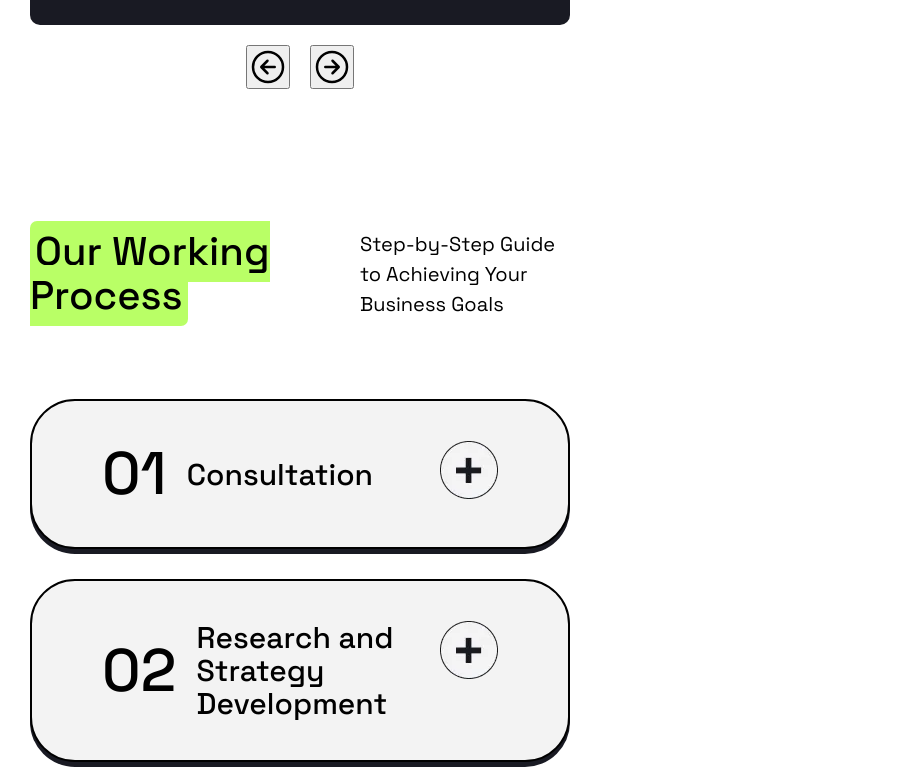
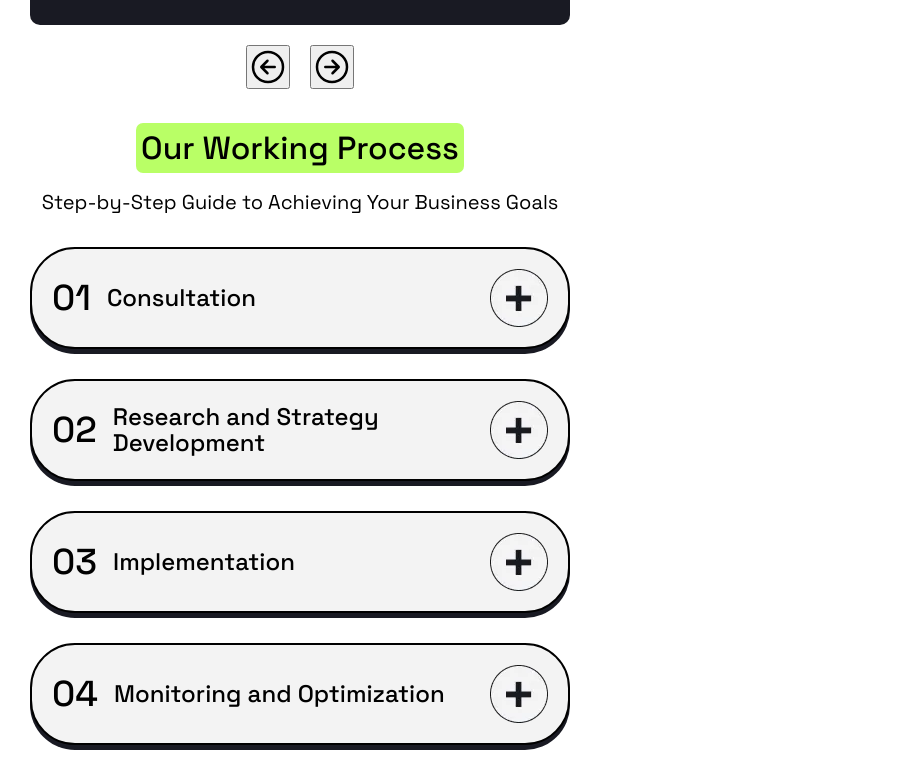
Before and after one commit to pnvshravan/positivus-replica-website, a React (Vite) app: page / in a window 600 px wide. Shown: the part 4340-5113 px from the top of the page, 900 px wide, since content can reach past the window. Built offline with nearby package versions, Linux system fonts and the light colour scheme.

Commit message:
added changes to process section-i2

```diff
--- a/src/components/pages/home/Home.jsx
+++ b/src/components/pages/home/Home.jsx
@@ -15,7 +15,7 @@ export const Home=() =>{
             <Services/>
             <CaseStudy/>
             <Process/>
-            {/* <Team/> */}
+            <Team/>
             {/* <Testimonials/> */}
             <ContactForm/>
         </>
--- a/src/components/pages/home/process-list/process.css
+++ b/src/components/pages/home/process-list/process.css
@@ -64,6 +64,10 @@
 
     justify-content:space-between;
 
+}
+
+.pcc-heading{
+    gap: 1.25rem;
 }
 
 .plus{
@@ -183,6 +187,9 @@ hr{
         align-items: center;
 
     }
+    .pcc-heading{
+        gap: 1rem;
+    }
 
     .process-card-content h1{
         font-size: 1.5rem;
@@ -257,6 +264,10 @@ hr{
 
     }
 
+    .pcc-heading{
+        gap: 1rem;
+    }
+
     .process-card-content h1{
         font-size: 1.5rem;
     }
@@ -275,8 +286,75 @@ hr{
 
 @media screen and (min-width: 24.4375em) and (max-width: 47.9875em) {
 
+    .process-section{
+        margin-top: 2.5rem;
 
+    }
 
+    .processes{
+        display: flex;
+        flex-direction: column;
+    }
+
+    .process-heading{
+        /* display: flex; */
+        flex-direction: column;
+        gap: 1.25rem;
+
+        text-align: center;
+
+    }
+
+    .process-heading h2{
+        font-size: 2rem;
+        line-height: 1.2;
+    }
+
+    .process-heading p{
+        font-size: 1.25rem;
+        width: 100%;
+    }
+
+    .processes{
+        gap: 1.875rem;
+    }
+
+    .process-card{
+        padding: 1.25rem 1.25rem 0.625rem;
+
+    }
+    .process-card-content{
+        align-items: center;
+
+    }
+    .pcc-heading{
+        gap: 1rem;
+    }
+
+    .process-card-content h1{
+        font-size: 2.25rem;
+    }
+
+    .process-card-content h3{
+        font-size: 1.5rem;
+    }
+
+    .desc{
+        margin-top: 0.625rem;
+        font-size: calc(1.25rem - 10%);
+    }
 
 
 }
+
+
+/*----------Additional queries------------------------------------*/
+
+@media screen and (min-width: 48em) and (max-width: 50.175em) {
+
+    .process-heading{
+        display: flex;
+        flex-direction: column;
+    }
+
+}
--- a/src/components/pages/home/process-list/process.jsx
+++ b/src/components/pages/home/process-list/process.jsx
@@ -54,7 +54,7 @@ const Process = () => {
                             key={index}
                         >
                             <div className='process-card-content'>
-                                <div style={{ display: 'inline-flex', alignItems: 'center', gap: '1.25rem' }}>
+                                <div style={{ display: 'inline-flex', alignItems: 'center'}} className='pcc-heading'>
                                     <h1 className='font-h1'>{`0${index + 1}`}</h1>
                                     <h3 className='font-h3'>{item.process_name}</h3>
                                 </div>
--- a/src/components/pages/home/team-list/team.css
+++ b/src/components/pages/home/team-list/team.css
@@ -88,7 +88,7 @@
 }
 
 
-@media screen and (min-width: 64em) and (max-width: 90em) {
+@media screen and (min-width: 20em) and (max-width: 24em) {
     .team-container{
         margin-top: 8.75rem;
     }
--- a/src/components/pages/home/team-list/team.jsx
+++ b/src/components/pages/home/team-list/team.jsx
@@ -61,7 +61,7 @@ const Team = ()=>{
                                         <h4 className='font-p'>{item.name}</h4>
                                         <p>{item.role}</p>
                                     </div>
-                                <a href=""><span><FaLinkedin size={24}/></span> </a>
+                                    <a href=""><span><FaLinkedin size={24}/></span></a>
                                 </div>
                                 <hr/>
                                 <p className='tm-desc'>{item.desc}</p>
```
Lines whose indentation alone changed are shown as unchanged.
